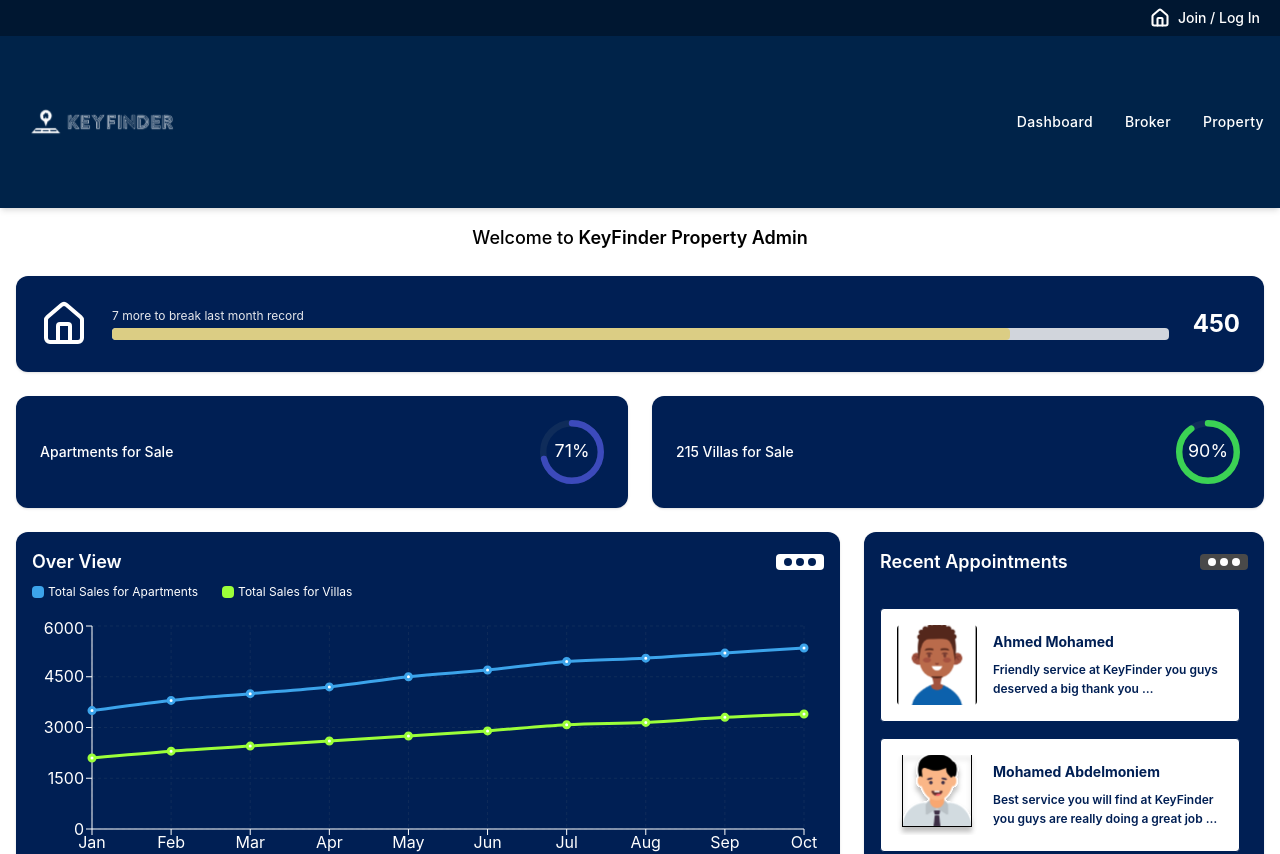
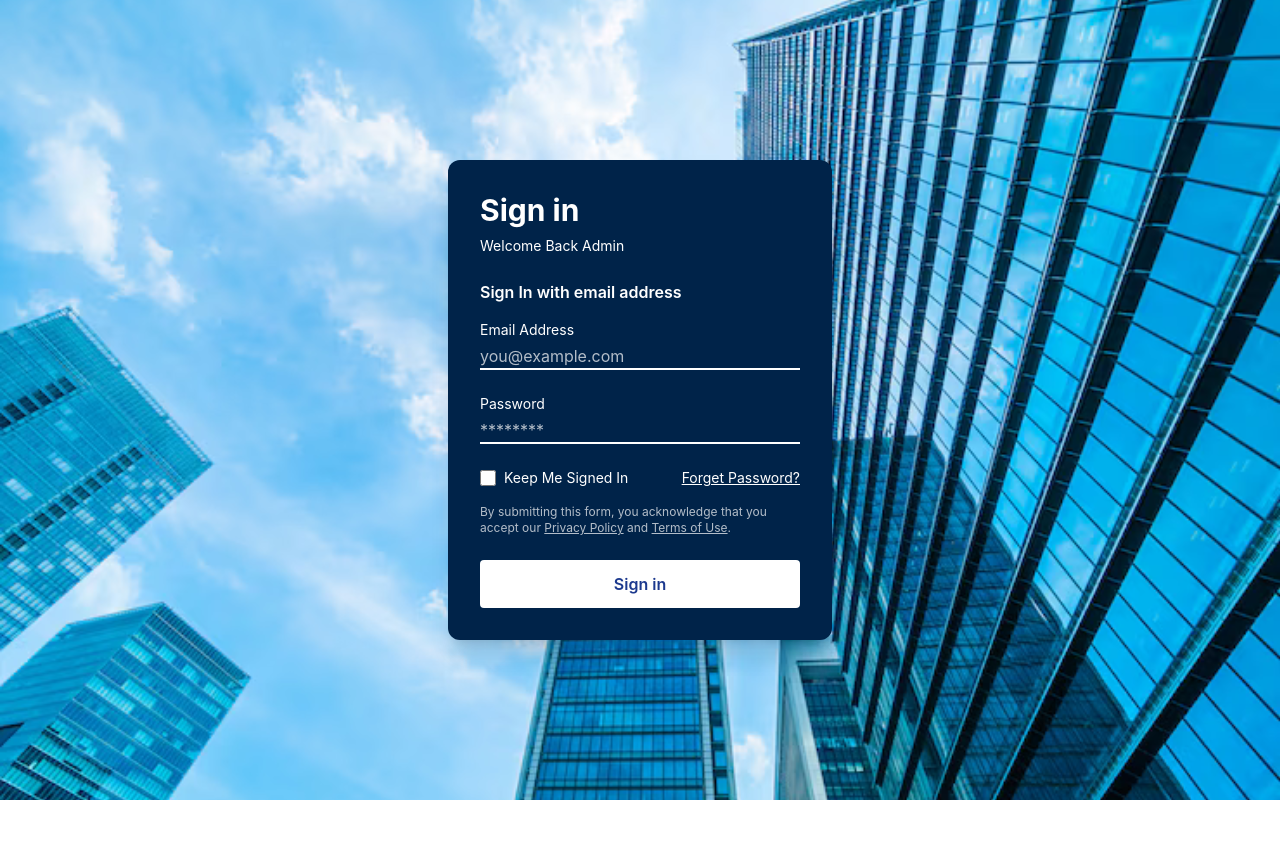
Before and after one commit to David8-0/Admin-Website, a React (Vite) app: page / in a window 1280 px wide. Shown: the top 854 px of the page. After the commit the page ends 800 px from the top, so only its background shows below. Built offline with nearby package versions, Linux system fonts and the light colour scheme.

Commit message:
some changes in logic

```diff
--- a/src/App.jsx
+++ b/src/App.jsx
@@ -1,4 +1,4 @@
-import { Routes, Route } from "react-router-dom";
+import { Routes, Route, Navigate } from "react-router-dom";
 import Home from "./pages/Home/home";
 import Login from "./pages/Login/login";
 import Layout from "./components/Layout/layout";
@@ -10,14 +10,18 @@ import AllBrokers from "./pages/AllBrokers/allbrokers";
 import AddProperty from "./pages/AddProperty/addproperty";
 import PropertyList from "./pages/PropertyList/propertylist";
 import ForgotPassword from "./pages/ForgetPassword/forgetpassword";
+
 function App() {
   return (
     <Routes>
+      {/* Public routes */}
+      <Route path="/" element={<Login />} />
       <Route path="/login" element={<Login />} />
       <Route path="/forgot-password" element={<ForgotPassword />} />
-      {/* Redirect root to login */}
+
+      {/* Protected routes */}
       <Route path="/*" element={<Layout />}>
-        <Route index element={<Home />} />
+        <Route path="home" element={<Home />} />
         {/* <Route path="reviews" element={<ReviewsList />} /> */}
         <Route path="appointments" element={<AppointmentList />} />
         <Route path="buyer" element={<BuyerPage />} />
--- a/src/components/Navbar/navbar.jsx
+++ b/src/components/Navbar/navbar.jsx
@@ -1,5 +1,5 @@
 // src/components/Navbar.jsx
-import { Link, NavLink, useNavigate } from "react-router-dom";
+import { Link, NavLink, useNavigate, useLocation } from "react-router-dom";
 import { Home } from "lucide-react";
 import brandLogo from "../../assets/logo.svg";
 import { useState } from "react";
@@ -9,7 +9,7 @@ const NAV_ITEMS = [
     name: "Dashboard",
     path: "/dashboard",
     children: [
-      { name: "Dashboard", path: "/" },
+      { name: "Dashboard", path: "/home" },
       // { name: "Review", path: "/reviews" },
       { name: "Appointment List", path: "/appointments" },
       { name: "Buyer", path: "/buyer" },
@@ -35,15 +35,26 @@ const NAV_ITEMS = [
 
 export default function Navbar() {
   const navigate = useNavigate();
+  const location = useLocation();
   const user = JSON.parse(localStorage.getItem("user"));
   const [openDropdown, setOpenDropdown] = useState(null);
 
   const toggleDropdown = (name) => {
     setOpenDropdown((prev) => (prev === name ? null : name));
   };
+
   const handleLogout = () => {
     localStorage.removeItem("user");
     navigate("/");
+  };
+
+  const handleHomeClick = () => {
+    if (location.pathname === "/home") {
+      // If we're already on the home page, do nothing
+      return;
+    }
+    // Otherwise navigate to home
+    navigate("/home");
   };
 
   return (
@@ -58,7 +69,7 @@ export default function Navbar() {
             size={20}
             strokeWidth={2.5}
             className="cursor-pointer mx-2"
-            onClick={() => navigate("/")}
+            onClick={handleHomeClick}
           />
           {user ? (
             <button
@@ -82,7 +93,7 @@ export default function Navbar() {
       <div className="w-full bg-primary">
         <div className="container mx-auto flex flex-col sm:flex-row sm:items-center sm:justify-between px-4 py-4 gap-6">
           {/* logo */}
-          <Link to="/" className="flex items-center">
+          <Link to="/home" className="flex items-center">
             <img
               src={brandLogo}
               alt="KeyFinder"
--- a/src/pages/ForgetPassword/forgetpassword.jsx
+++ b/src/pages/ForgetPassword/forgetpassword.jsx
@@ -1,6 +1,5 @@
 import React, { useState } from "react";
 import { Link, useNavigate } from "react-router-dom";
-import { FaHome } from "react-icons/fa";
 import backgroundImg from "../../assets/Login/login.svg";
 
 export default function ForgotPassword() {
@@ -39,14 +38,6 @@ export default function ForgotPassword() {
       className="fixed inset-0 bg-cover bg-center flex items-center justify-center"
       style={{ backgroundImage: `url(${backgroundImg})` }}
     >
-      {/* Home Icon */}
-      <Link
-        to="/"
-        className="absolute top-4 right-4 text-white hover:text-gray-200 z-10"
-      >
-        <FaHome size={24} />
-      </Link>
-
       <div className="relative bg-[#002349] p-8 rounded-xl shadow-xl w-full max-w-sm text-white">
         {step === 1 && (
           <>
@@ -97,34 +88,28 @@ export default function ForgotPassword() {
 
         {step === 3 && (
           <form onSubmit={handlePasswordChange} className="text-center">
-            <h2 className="text-xl font-bold mb-6">Changing Your Password</h2>
-            <div className="text-left mb-3">
-              <label className="block mb-1 text-sm">Enter new password</label>
+            <h2 className="text-xl font-bold mb-4">Set New Password</h2>
             <input
               type="password"
               value={newPassword}
               onChange={(e) => setNewPassword(e.target.value)}
+              required
               placeholder="New password"
-                className="w-full py-2 px-3 text-gray-900 bg-white rounded"
-                required
+              className="w-full mb-4 py-2 px-3 text-gray-900 bg-white rounded"
             />
-            </div>
-            <div className="text-left mb-5">
-              <label className="block mb-1 text-sm">Verify New Password</label>
             <input
               type="password"
               value={confirmPassword}
               onChange={(e) => setConfirmPassword(e.target.value)}
+              required
               placeholder="Confirm password"
-                className="w-full py-2 px-3 text-gray-900 bg-white rounded"
-                required
+              className="w-full mb-4 py-2 px-3 text-gray-900 bg-white rounded"
             />
-            </div>
             <button
               type="submit"
               className="w-full py-2 bg-white text-[#002349] font-semibold rounded"
             >
-              Save
+              Change Password
             </button>
           </form>
         )}
--- a/src/pages/Login/login.jsx
+++ b/src/pages/Login/login.jsx
@@ -1,33 +1,25 @@
 // src/components/SignIn.jsx
 import React, { useState } from "react";
-import { Link } from "react-router-dom";
-import { FaHome } from "react-icons/fa";
+import { Link, useNavigate } from "react-router-dom";
 import backgroundImg from "../../assets/Login/login.svg";
 
 export default function SignIn() {
   const [email, setEmail] = useState("");
   const [password, setPassword] = useState("");
   const [keepSignedIn, setKeepSignedIn] = useState(false);
+  const navigate = useNavigate();
 
   const handleSubmit = async (e) => {
     e.preventDefault();
 
     localStorage.setItem("user", JSON.stringify({ email }));
-    window.location.href = "/";
+    navigate("/home");
   };
   return (
     <div
       className="fixed inset-0 bg-cover bg-center flex items-center justify-center"
       style={{ backgroundImage: `url(${backgroundImg})` }}
     >
-      {/* Home icon */}
-      <Link
-        to="/"
-        className="absolute top-4 right-4 text-white hover:text-gray-200 z-10"
-      >
-        <FaHome size={24} />
-      </Link>
-
       <div className="bg-[#002349] p-8 rounded-xl shadow-xl w-full max-w-sm text-white">
         {/* Header */}
         <h2 className="text-3xl font-bold mb-2">Sign in</h2>
```
Lines whose indentation alone changed are shown as unchanged.
